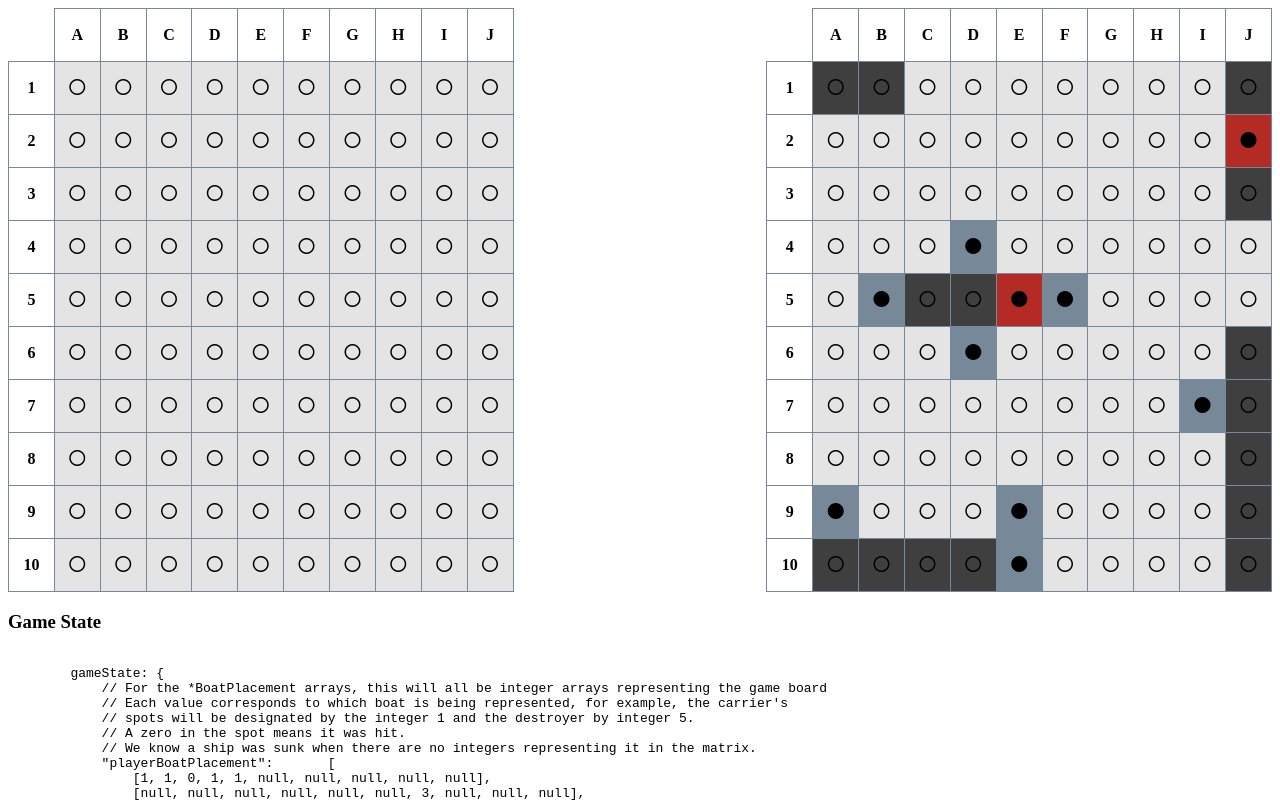
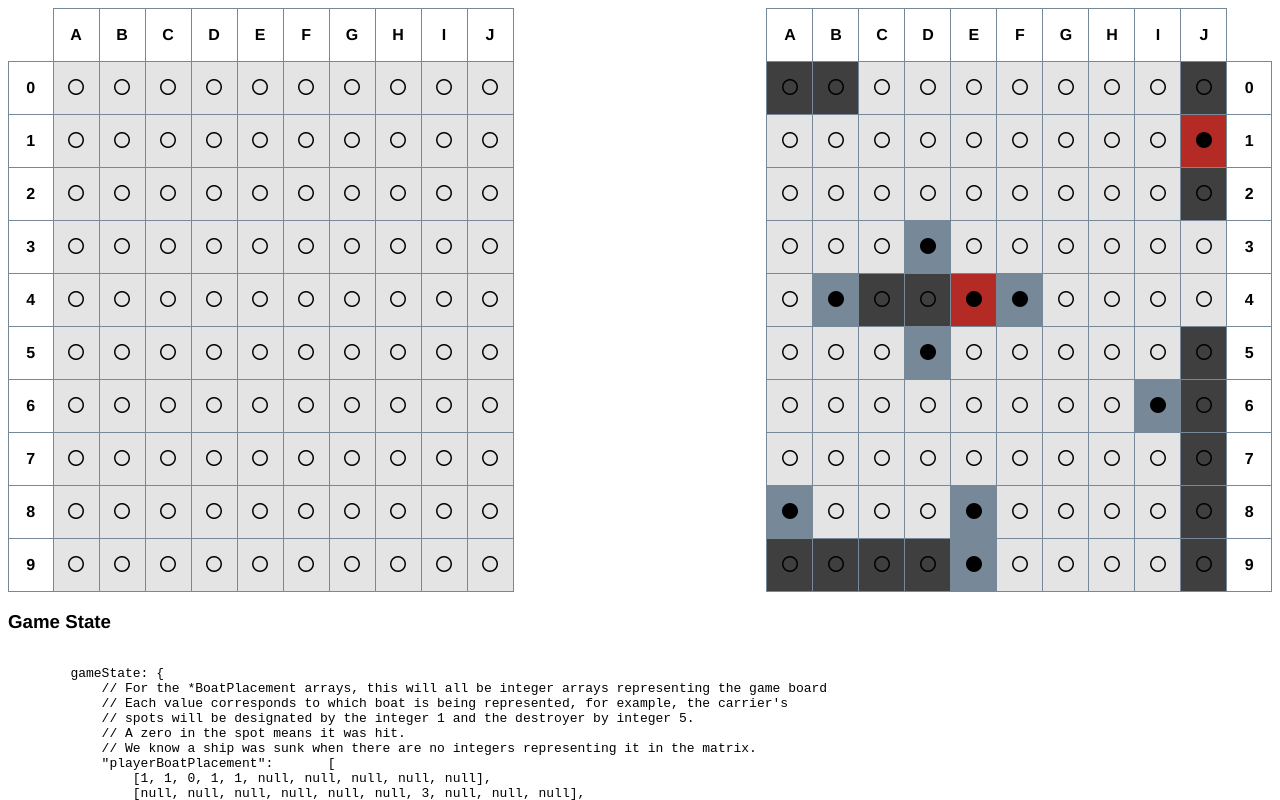
Before and after one commit to Haskiez/battleship-game, a plain HTML site: page game-grid.html in a window 1280 px wide. Shown: the top 800 px of the page. Drawn offline with Linux system fonts and the light colour scheme.

Commit message:
Fixed some css

```diff
--- a/game-grid.html
+++ b/game-grid.html
@@ -3,6 +3,7 @@
 
 <head>
     <meta charset="UTF-8">
+    <link rel="stylesheet" href="styles/all-pages.css">
     <link rel="stylesheet" href="styles/game-grid.css">
     <script src="https://use.fontawesome.com/f917798517.js"></script>
     <title>Battleship - Game Grid</title>
@@ -27,6 +28,39 @@
                 </tr>
             </thead>
             <tbody>
+                <tr>
+                    <td class="row-number">0</td>
+                    <td class="hit-box">
+                        <i class="fa fa-circle-thin"></i>
+                    </td>
+                    <td class="hit-box">
+                        <i class="fa fa-circle-thin"></i>
+                    </td>
+                    <td class="hit-box">
+                        <i class="fa fa-circle-thin"></i>
+                    </td>
+                    <td class="hit-box">
+                        <i class="fa fa-circle-thin"></i>
+                    </td>
+                    <td class="hit-box">
+                        <i class="fa fa-circle-thin"></i>
+                    </td>
+                    <td class="hit-box">
+                        <i class="fa fa-circle-thin"></i>
+                    </td>
+                    <td class="hit-box">
+                        <i class="fa fa-circle-thin"></i>
+                    </td>
+                    <td class="hit-box">
+                        <i class="fa fa-circle-thin"></i>
+                    </td>
+                    <td class="hit-box">
+                        <i class="fa fa-circle-thin"></i>
+                    </td>
+                    <td class="hit-box">
+                        <i class="fa fa-circle-thin"></i>
+                    </td>
+                </tr>
                 <tr>
                     <td class="row-number">1</td>
                     <td class="hit-box">
@@ -324,48 +358,12 @@
                         <i class="fa fa-circle-thin"></i>
                     </td>
                 </tr>
-                <tr>
-                    <td class="row-number">10</td>
-                    <td class="hit-box">
-                        <i class="fa fa-circle-thin"></i>
-                    </td>
-                    <td class="hit-box">
-                        <i class="fa fa-circle-thin"></i>
-                    </td>
-                    <td class="hit-box">
-                        <i class="fa fa-circle-thin"></i>
-                    </td>
-                    <td class="hit-box">
-                        <i class="fa fa-circle-thin"></i>
-                    </td>
-                    <td class="hit-box">
-                        <i class="fa fa-circle-thin"></i>
-                    </td>
-                    <td class="hit-box">
-                        <i class="fa fa-circle-thin"></i>
-                    </td>
-                    <td class="hit-box">
-                        <i class="fa fa-circle-thin"></i>
-                    </td>
-                    <td class="hit-box">
-                        <i class="fa fa-circle-thin"></i>
-                    </td>
-                    <td class="hit-box">
-                        <i class="fa fa-circle-thin"></i>
-                    </td>
-                    <td class="hit-box">
-                        <i class="fa fa-circle-thin"></i>
-                    </td>
-                </tr>
             </tbody>
         </table>
-        <!-- <div class="textarea-container">
-            <textarea name="" id="" cols="30" rows="10"></textarea>
-        </div> -->
+        <!--  -->
         <table class="computer-board">
             <thead>
                 <tr>
-                    <th></th>
                     <th>A</th>
                     <th>B</th>
                     <th>C</th>
@@ -376,11 +374,11 @@
                     <th>H</th>
                     <th>I</th>
                     <th>J</th>
+                    <th></th>
                 </tr>
             </thead>
             <tbody>
                 <tr>
-                    <td class="row-number">1</td>
                     <td class="hit-box ship">
                         <i class="fa fa-circle-thin"></i>
                     </td>
@@ -411,9 +409,9 @@
                     <td class="hit-box ship">
                         <i class="fa fa-circle-thin"></i>
                     </td>
+                    <td class="row-number">0</td>
                 </tr>
                 <tr>
-                    <td class="row-number">2</td>
                     <td class="hit-box">
                         <i class="fa fa-circle-thin"></i>
                     </td>
@@ -444,9 +442,9 @@
                     <td class="hit-box hit">
                         <i class="fa fa-circle"></i>
                     </td>
+                    <td class="row-number">1</td>
                 </tr>
                 <tr>
-                    <td class="row-number">3</td>
                     <td class="hit-box">
                         <i class="fa fa-circle-thin"></i>
                     </td>
@@ -477,9 +475,9 @@
                     <td class="hit-box ship">
                         <i class="fa fa-circle-thin"></i>
                     </td>
+                    <td class="row-number">2</td>
                 </tr>
                 <tr>
-                    <td class="row-number">4</td>
                     <td class="hit-box">
                         <i class="fa fa-circle-thin"></i>
                     </td>
@@ -510,9 +508,9 @@
                     <td class="hit-box">
                         <i class="fa fa-circle-thin"></i>
                     </td>
+                    <td class="row-number">3</td>
                 </tr>
                 <tr>
-                    <td class="row-number">5</td>
                     <td class="hit-box">
                         <i class="fa fa-circle-thin"></i>
                     </td>
@@ -543,9 +541,9 @@
                     <td class="hit-box">
                         <i class="fa fa-circle-thin"></i>
                     </td>
+                    <td class="row-number">4</td>
                 </tr>
                 <tr>
-                    <td class="row-number">6</td>
                     <td class="hit-box">
                         <i class="fa fa-circle-thin"></i>
                     </td>
@@ -576,9 +574,9 @@
                     <td class="hit-box ship">
                         <i class="fa fa-circle-thin"></i>
                     </td>
+                    <td class="row-number">5</td>
                 </tr>
                 <tr>
-                    <td class="row-number">7</td>
                     <td class="hit-box">
                         <i class="fa fa-circle-thin"></i>
                     </td>
@@ -609,9 +607,9 @@
                     <td class="hit-box ship">
                         <i class="fa fa-circle-thin"></i>
                     </td>
+                    <td class="row-number">6</td>
                 </tr>
                 <tr>
-                    <td class="row-number">8</td>
                     <td class="hit-box">
                         <i class="fa fa-circle-thin"></i>
                     </td>
@@ -642,9 +640,9 @@
                     <td class="hit-box ship">
                         <i class="fa fa-circle-thin"></i>
                     </td>
+                    <td class="row-number">7</td>
                 </tr>
                 <tr>
-                    <td class="row-number">9</td>
                     <td class="hit-box miss">
                         <i class="fa fa-circle"></i>
                     </td>
@@ -675,9 +673,9 @@
                     <td class="hit-box ship">
                         <i class="fa fa-circle-thin"></i>
                     </td>
+                    <td class="row-number">8</td>
                 </tr>
                 <tr>
-                    <td class="row-number">10</td>
                     <td class="hit-box ship">
                         <i class="fa fa-circle-thin"></i>
                     </td>
@@ -708,6 +706,7 @@
                     <td class="hit-box ship">
                         <i class="fa fa-circle-thin"></i>
                     </td>
+                    <td class="row-number">9</td>
                 </tr>
             </tbody>
         </table>
--- a/styles/all-pages.css
+++ b/styles/all-pages.css
@@ -1,7 +1,3 @@
-h1, h2, h3, h4, h5, h6, p, span, li {
+h1, h2, h3, h4, h5, h6, p, span, li, th, td {
     font-family: 'Helvetica';
 }
-
-body {
-    background-color: rgb(228, 228, 228);
-}
--- a/styles/game-grid.css
+++ b/styles/game-grid.css
@@ -5,7 +5,11 @@ table {
     border-collapse: collapse;
 }
 
-table th:first-child {
+.player-board th:first-child {
+    border: none !important;
+}
+
+.computer-board th:last-child {
     border: none !important;
 }
 
@@ -19,10 +23,16 @@ th, td {
     float: right;
 }
 
-.textarea-container {
+#game-notes {
+    white-space: pre-wrap;
+    display: inline;
+    width: 20%;
+}
+
+/* .textarea-container {
     display: inline;
     overflow: hidden;
-}
+} */
 
 .row-number {
     font-weight: bold;
```
